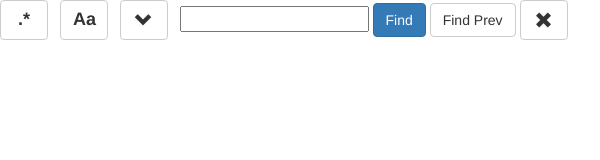
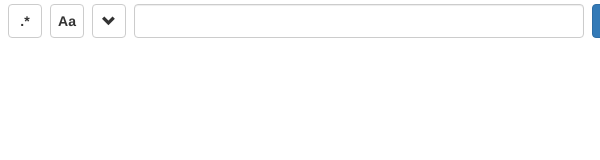
Before and after one commit to HenryMarshall/deep-search, a browser extension: page app/pages/popup.html in a window 400 px wide. Shown: the top 160 px of the page, 600 px wide, since content can reach past the window. Drawn offline with nearby package versions, Linux system fonts and the light colour scheme; files that its build step writes are made by us from their sources.

Commit message:
Styled single line popup

```diff
--- a/app/pages/popup.html
+++ b/app/pages/popup.html
@@ -10,10 +10,14 @@
   <form id="filter">
     <!-- Options -->
     <input type="checkbox" name="is-regex" id="is-regex" hidden>
-    <label class="btn btn-default" for="is-regex" data-toggle="tooltip" data-placement="top" title="Use Regex">.*</label>
+    <label class="btn btn-default" for="is-regex" data-toggle="tooltip" data-placement="top" title="Use Regex">
+      <span>.*</span>
+    </label>
 
     <input type="checkbox" name="is-case-insensitive" id="is-case-insensitive" hidden>
-    <label class="btn btn-default" for="is-case-insensitive" data-toggle="tooltip" data-placement="top" title="Case Insensitive">Aa</label>
+    <label class="btn btn-default" for="is-case-insensitive" data-toggle="tooltip" data-placement="top" title="Case Insensitive">
+      <span>Aa</span>
+    </label>
 
     <input type="checkbox" name="is-deep" id="is-deep" hidden>
     <label class="btn btn-default" for="is-deep" data-toggle="tooltip" data-placement="top" title="Deep Search">
@@ -21,8 +25,7 @@
     </label>
 
     <!-- Input Field -->
-    <input type="text" name="search" id="search" autocomplete="off">
-    <label class="sr-only" for="search">Search Field</label>
+    <input type="text" name="search" class="form-control" id="search" autocomplete="off">
 
     <!-- Controls -->
     <button class="btn btn-primary" data-direction="next" id="find">
--- a/app/styles/popup.sass
+++ b/app/styles/popup.sass
@@ -1,26 +1,36 @@
 @import 'vendor/bootstrap'
 
+$elementHeight: 34px
+
 body
-  width: 600px
-  height: 45px
+  width: 792px
+  margin: 4px 0 4px 8px
+  height: $elementHeight
 
-#search-bar
+form
   display: flex
 
+label, input, button
+  margin-right: 8px
+
+#search
+  flex: 1 1 150px
+
 input[type='checkbox']+label, #clear-search
-  font-size: 18px
-  margin-right: 8px
-  width: 48px
+  font-size: 14px
+  width: $elementHeight
   font-weight: bold
+  display: flex;
+  justify-content: center;
 
 input[type='checkbox']:checked+label
   color: #fff
   background-color: #666
   border-color: #555
 
-.glyphicon
+.glyphicon-chevron-down
   position: relative
-  top: 4px
+  top: 3px
 
 #find, #find-prev
   flex: 0 1 64px
```
